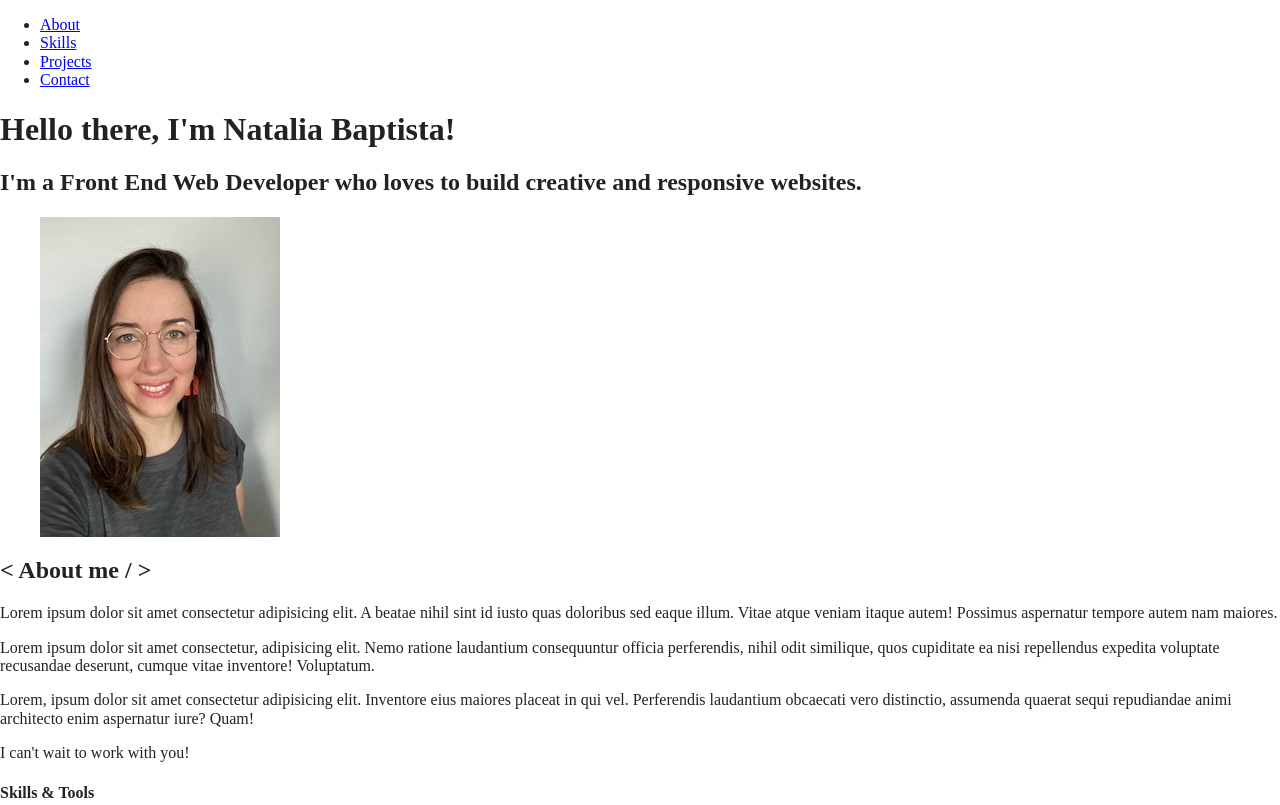
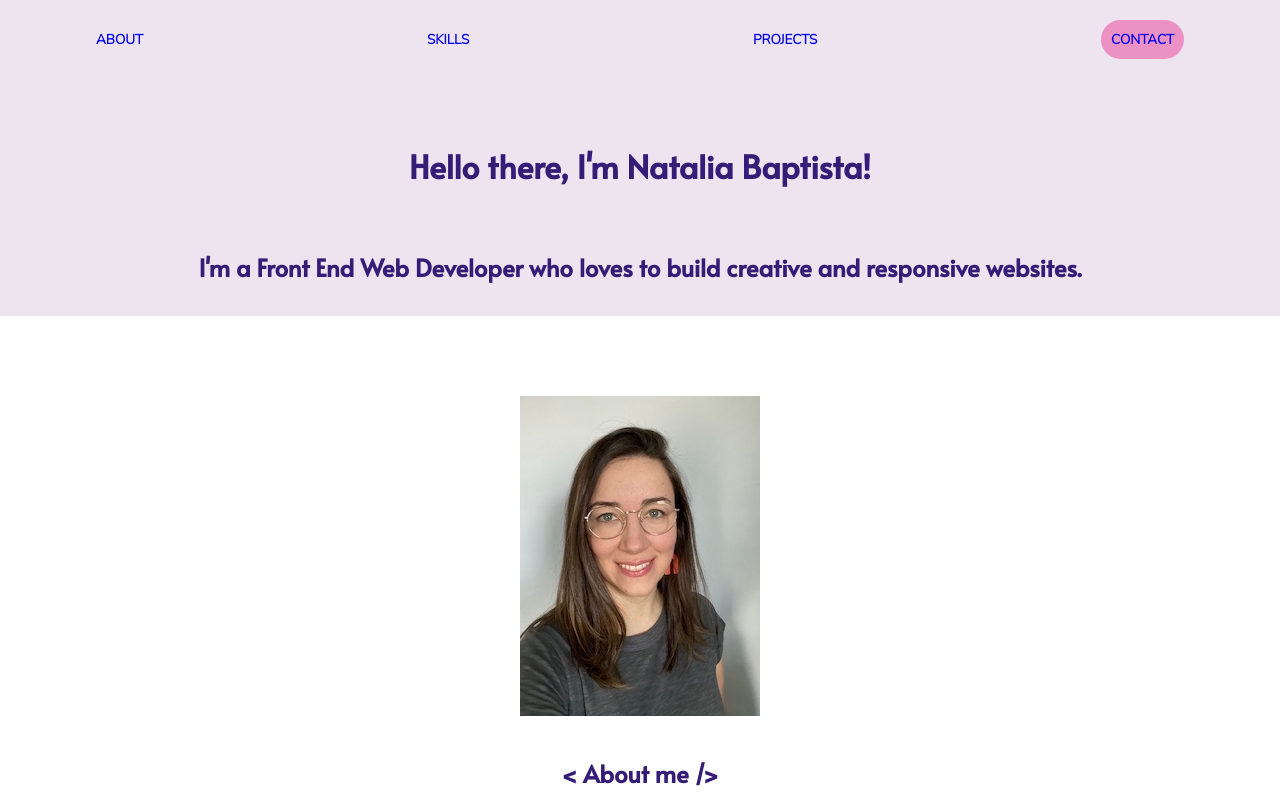
Before and after one commit to nanab210/My-portfolio, a website built with Parcel: page index.html in a window 1280 px wide. Shown: the top 805 px of the page. Built offline with nearby package versions, Linux system fonts and the light colour scheme.

Commit message:
CSS styling

```diff
--- a/css/main.css
+++ b/css/main.css
@@ -86,6 +86,247 @@ textarea {
 /* ==========================================================================
    Author's custom styles
    ========================================================================== */
+
+/*---- General Styles ------*/
+
+html {
+  font-size: 16px;
+}
+
+body {
+  font-size: 1em;
+  font-family: "Nunito Sans", sans-serif;
+  color: #351d77;
+  background-color: white;
+}
+
+ul,
+ol {
+  list-style-type: none;
+  margin: 0;
+  padding: 0;
+}
+
+a {
+  text-decoration: none;
+}
+
+h1 {
+  font-size: 2em;
+}
+
+h2 {
+  font-size: 1.5em;
+}
+
+h3 {
+  font-size: 1.5em;
+}
+
+h4 {
+  font-size: 1.25em;
+}
+
+h5 {
+  font-size: 1.5em;
+}
+
+h1,
+h2,
+h3,
+h4,
+h5 {
+  font-family: "Alata", sans-serif;
+  line-height: 1.5;
+  width: 100%;
+}
+
+p,
+li {
+  font-size: 1em;
+  line-height: 1.5;
+}
+
+span {
+  font-weight: bold;
+}
+
+figure {
+  margin: 0;
+}
+
+/*----- Flexbox -----*/
+
+header,
+#projects,
+#skills,
+#about,
+footer {
+  display: flex;
+  justify-content: center;
+  text-align: center;
+  flex-flow: row wrap;
+}
+
+#projects p,
+#about p {
+  width: 100%;
+  text-align: left;
+}
+
+.content-wrapper,
+.content-wrapper-skills,
+.content-wrapper-projects {
+  width: 85%;
+}
+
+/*---- Margins & Paddings -----*/
+
+h1,
+h2,
+h3,
+h4,
+h5 {
+  margin: 0;
+}
+
+p {
+  margin: 0;
+}
+
+header {
+  padding-top: 30px;
+  padding-bottom: 30px;
+}
+
+nav {
+  padding-bottom: 60px;
+}
+
+#about {
+  padding-top: 60px;
+  padding-bottom: 60px;
+}
+
+#skills {
+  padding-bottom: 60px;
+}
+
+#projects {
+  padding-bottom: 80px;
+}
+
+footer {
+  padding-top: 30px;
+  padding-bottom: 60px;
+}
+
+h2 {
+  margin-top: 60px;
+}
+
+h3 {
+  margin: 20px 0;
+}
+
+h4 {
+  margin: 20px 0;
+}
+
+.project-description {
+  margin: 0 0 30px 0;
+}
+
+.project-link {
+  margin: 40px 0 60px 0;
+}
+
+figure {
+  margin: 20px 0 40px 0;
+}
+
+#contact h3 {
+  margin-bottom: 60px;
+}
+
+.contact-info {
+  margin: 0 0 40px 0;
+}
+
+.follow-me {
+  margin: 0 0 40px 0;
+}
+
+/*----- Base Header Styles ------*/
+
+header {
+  background-color: #eee4f0;
+}
+
+header nav ul li {
+  font-size: 0.85em;
+  margin-bottom: 10px;
+  font-weight: bolder;
+  text-transform: uppercase;
+}
+
+nav #contact-link {
+  background-color: #ec91c4;
+  padding: 10px 10px;
+  border-radius: 30px;
+}
+
+nav ul {
+  display: flex;
+  justify-content: space-between;
+}
+
+header h1 {
+  width: 100%;
+}
+
+header h2 {
+  width: 100%;
+}
+
+/*---- Mobile -----*/
+
+#skills {
+  background-color: #eee4f0;
+}
+
+/*------- Base Footer Styles -----*/
+footer {
+  background-color: #eee4f0;
+}
+
+footer .contact-info {
+  display: flex;
+  flex-flow: row wrap;
+  justify-content: center;
+  align-items: flex-start;
+}
+
+footer .social-icons {
+  display: flex;
+  justify-content: space-around;
+}
+
+footer ul {
+  width: 100%;
+}
+
+footer .social-icons li {
+  width: 40px;
+  height: 40px;
+  display: flex;
+  justify-content: center;
+  align-items: center;
+}
+
+footer .social-icons li i {
+  font-size: 1.875rem;
+}
 
 /* ==========================================================================
    Helper classes
--- a/index.html
+++ b/index.html
@@ -22,6 +22,13 @@
     <link rel="stylesheet" href="css/main.css" />
 
     <meta name="theme-color" content="#fafafa" />
+
+    <link rel="preconnect" href="https://fonts.googleapis.com" />
+    <link rel="preconnect" href="https://fonts.gstatic.com" crossorigin />
+    <link
+      href="https://fonts.googleapis.com/css2?family=Alata&family=Nunito+Sans:wght@200;300&display=swap"
+      rel="stylesheet"
+    />
   </head>
 
   <body>
@@ -32,7 +39,7 @@
             <li><a href="#about">About</a></li>
             <li><a href="#skills">Skills</a></li>
             <li><a href="#projects">Projects</a></li>
-            <li><a href="#contact">Contact</a></li>
+            <li><a href="#contact" id="contact-link">Contact</a></li>
           </ul>
         </nav>
         <div class="title">
@@ -52,7 +59,7 @@
               <img src="img/profile_image.jpeg" alt="Profile Image" />
             </figure>
             <div class="about-info">
-              <h2>< About me / ></h2>
+              <h3>< About me /></h3>
               <p>
                 Lorem ipsum dolor sit amet consectetur adipisicing elit. A
                 beatae nihil sint id iusto quas doloribus sed eaque illum. Vitae
@@ -73,7 +80,7 @@
                 repudiandae animi architecto enim aspernatur iure? Quam!
               </p>
               <p>
-                <span> I can't wait to work with you!</span>
+                <span>I can't wait to work with you!</span>
               </p>
             </div>
           </div>
@@ -147,9 +154,9 @@
                 screens. The site has different sections and its design pattern
                 can be easily repurposed for other websites.
               </p>
-              <p><span>Skills: </span> "HTML, CSS, Flexbox"</p>
+              <p><span>Skills: </span>HTML, CSS, Flexbox</p>
               <p>
-                <span>Tools: </span>"ChromeDev Tools, Github Pages, Photoshop"
+                <span>Tools: </span>ChromeDev Tools, Github Pages, Photoshop
               </p>
               <a
                 class="project-link"
@@ -237,7 +244,7 @@
       </section>
     </main>
     <footer id="contact">
-      <div class="content-wrapper">
+      <div class="contact-wrapper">
         <h3>Let's Connect</h3>
         <div class="contact-info">
           <a href="mailto:natbb210@outlook.com" target="_blank"
```
